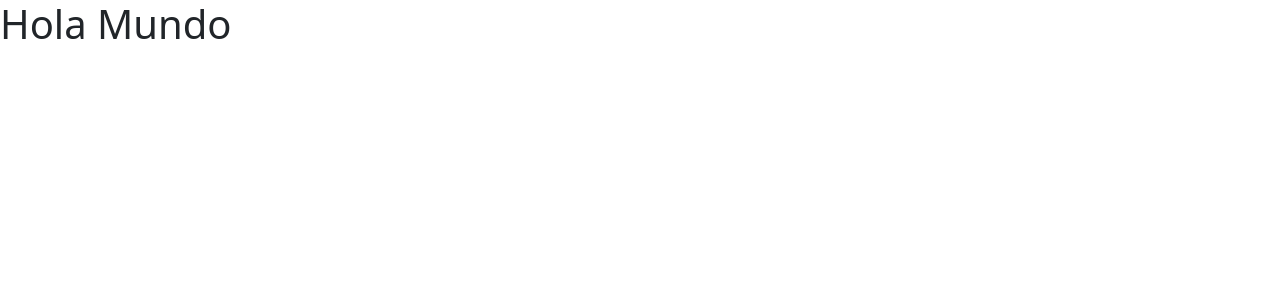
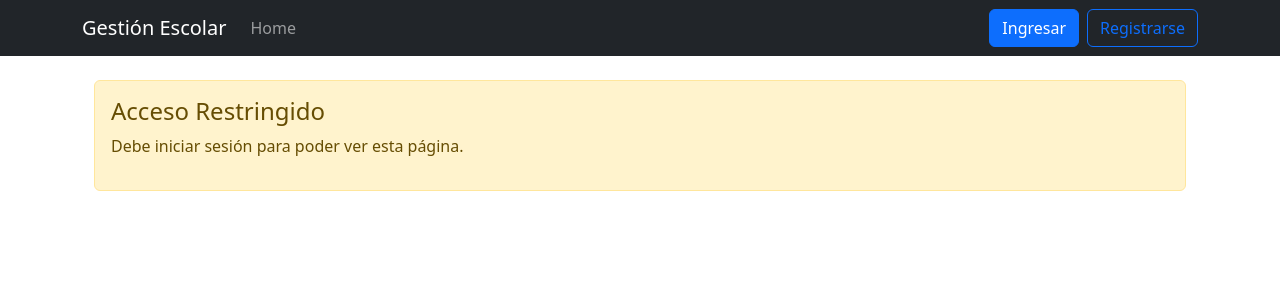
Before and after one commit to LUQU33/Tp3-Prog4-UTN, a React app in the folder frontend/: page /notas in a window 1280 px wide. Shown: the top 300 px of the page. Built offline with nearby package versions, Linux system fonts and the light colour scheme; the HTML template or start-up script is replaced by a standard one.

Commit message:
Reestructurizacion de carpetas y archivos del front siguiendo buenas practicas, y pruebas exitosas del funcionamiento del Login y Registro de usuarios

```diff
--- a/frontend/package.json
+++ b/frontend/package.json
@@ -13,7 +13,8 @@
     "@popperjs/core": "^2.11.8",
     "bootstrap": "^5.3.8",
     "react": "^19.2.0",
-    "react-dom": "^19.2.0"
+    "react-dom": "^19.2.0",
+    "react-router-dom": "^7.9.6"
   },
   "devDependencies": {
     "@eslint/js": "^9.39.1",
--- a/frontend/src/App.jsx
+++ b/frontend/src/App.jsx
@@ -1,12 +1,54 @@
-import { useState } from 'react'
+import { Routes, Route } from 'react-router-dom';
+import { Layout } from './components/layout/Layout';
+import { AuthPage } from './features/auth/Auth.jsx';
+// Paginas
+import { HomePage } from './pages/HomePage.jsx';
+import { Alumnos } from './features/alumnos/Alumnos.jsx';
+import { Materias } from './features/materias/Materias.jsx';
+import { Notas } from './features/notas/Notas.jsx';
+import { NotFoundPage } from './pages/NotFoundPage';
 
 function App() {
-  const [count, setCount] = useState(0)
+  return (
+    <Routes>
+      {/* --- Rutas Públicas y Layout --- */}
+      <Route path='/' element={<Layout />}>
 
-  return (
-    <>
-      <h1>Hola Mundo</h1>
-    </>
+        {/* Ruta índice (homepage) */}
+        <Route index element={<HomePage />} />
+
+        {/* --- Rutas Protegidas --- */}
+        <Route
+          path='alumnos'
+          element={
+            <AuthPage>
+              <Alumnos />
+            </AuthPage>
+          }
+        />
+
+        <Route
+          path='materias'
+          element={
+            <AuthPage>
+              <Materias />
+            </AuthPage>
+          }
+        />
+
+        <Route
+          path='notas'
+          element={
+            <AuthPage>
+              <Notas />
+            </AuthPage>
+          }
+        />
+
+        {/* Ruta "Catch-all" para 404 */}
+        <Route path="*" element={<NotFoundPage />} />
+      </Route>
+    </Routes>
   )
 }
 
--- /dev/null
+++ b/frontend/src/components/layout/Layout.jsx
@@ -0,0 +1,59 @@
+import { Outlet, Link } from 'react-router-dom';
+import { Login } from '../../features/auth/Login.jsx';
+import { Register } from '../../features/auth/Register.jsx';
+import { useAuth } from '../../features/auth/Auth.jsx';
+
+export const Layout = () => {
+    const { isAuthenticated } = useAuth();
+
+    return (
+        <>
+            {/* --- Barra de Navegación --- */}
+            <nav className="navbar navbar-expand-lg navbar-dark bg-dark">
+                <div className="container">
+                    <Link className="navbar-brand" to="/">Gestión Escolar</Link>
+
+                    <button className="navbar-toggler" type="button" data-bs-toggle="collapse" data-bs-target="#navbarNav">
+                        <span className="navbar-toggler-icon"></span>
+                    </button>
+
+                    <div className="collapse navbar-collapse" id="navbarNav">
+                        {/* Links de navegación (a la izquierda) */}
+                        <ul className="navbar-nav me-auto">
+                            <li className="nav-item">
+                                <Link className="nav-link" to="/">Home</Link>
+                            </li>
+
+                            {/* Solo mostramos estos links si está autenticado */}
+                            {isAuthenticated && (
+                                <>
+                                <li className="nav-item">
+                                    <Link className="nav-link" to="/alumnos">Alumnos</Link>
+                                </li>
+                                <li className="nav-item">
+                                    <Link className="nav-link" to="/materias">Materias</Link>
+                                </li>
+                                <li className="nav-item">
+                                    <Link className="nav-link" to="/notas">Notas</Link>
+                                </li>
+                                </>
+                            )}
+                        </ul>
+
+                        {/* Botones de Login/Registro */}
+                        <div className="d-flex gap-2">
+                            <Login />
+                            <Register />
+                        </div>
+                    </div>
+                </div>
+            </nav>
+
+            {/* --- Contenido de la Página --- */}
+            <main className="container mt-4">
+                {/* Outlet renderiza el componente de la ruta actual (Home, Alumnos, etc.) */}
+                <Outlet />
+            </main>
+        </>
+    )
+}
--- /dev/null
+++ b/frontend/src/features/alumnos/Alumnos.jsx
@@ -0,0 +1,4 @@
+export const Alumnos = () => {
+    // Aquí es donde luego usarás fetchAuth para pedir la lista de alumnos
+    return <h1>Gestión de Alumnos</h1>;
+};
--- a/frontend/src/auth/Auth.jsx
+++ b/frontend/src/features/auth/Auth.jsx
@@ -1,4 +1,3 @@
-
 import { createContext, useContext, useState } from "react";
 
 // Contexto para compartir el estado de autenticacion
@@ -27,7 +26,13 @@ export const AuthProvider = ({ children }) => {
             const session = await response.json();
 
             if (!response.ok && response.status === 400){
-                throw new Error(session.error || 'Error de credenciales')
+                // Capturamos el error del backend
+                let errorMessage = session.error || 'Error de credenciales';
+                // Si es un error de express-validator, lo formateamos
+                if (session.errores && Array.isArray(session.errores)) {
+                    errorMessage = session.errores.map((err) => err.msg).join(" ");
+                }
+                throw new Error(errorMessage);
             }
 
             setToken(session.token);
--- a/frontend/src/pages/LoginPage.jsx
+++ b/frontend/src/features/auth/Login.jsx
@@ -1,7 +1,7 @@
 import { useState } from "react";
-import { useAuth } from "../auth/Auth.jsx";
+import { useAuth } from "./Auth";
 
-export const LoginPage = () => {
+export const Login = () => {
     // Obtenemos todo lo necesario del contexto de autenticacion
     const { error, login, isAuthenticated, logout, username } = useAuth();
 
--- a/frontend/src/pages/RegisterPage.jsx
+++ b/frontend/src/features/auth/Register.jsx
@@ -1,7 +1,7 @@
 import { useState } from "react";
-import { useAuth } from "../auth/Auth";
+import { useAuth } from "./Auth";
 
-export const RegisterPage = () => {
+export const Register = () => {
     const { isAuthenticated } = useAuth();
 
     const [open, setOpen] = useState(false);
@@ -34,9 +34,9 @@ export const RegisterPage = () => {
             let errorMessage = "Error al registrar el usuario.";
             if (data.error) {
             errorMessage = data.error;
-            } else if (data.errors && Array.isArray(data.errors)) {
+            } else if (data.errores && Array.isArray(data.errores)) {
             // Para errores de express-validator
-            errorMessage = data.errors.map((err) => err.msg).join(" ");
+            errorMessage = data.errores.map((err) => err.msg).join(" ");
             }
             throw new Error(errorMessage);
         }
--- /dev/null
+++ b/frontend/src/features/materias/Materias.jsx
@@ -0,0 +1,4 @@
+export const Materias = () => {
+    // Aquí es donde luego usarás fetchAuth para pedir la lista de materias
+    return <h1>Gestión de Materias</h1>;
+};
--- /dev/null
+++ b/frontend/src/features/notas/Notas.jsx
@@ -0,0 +1,3 @@
+export const Notas = () => {
+    return <h1>Gestión de Notas</h1>;
+};
--- a/frontend/src/main.jsx
+++ b/frontend/src/main.jsx
@@ -1,15 +1,18 @@
 import { StrictMode } from 'react'
 import { createRoot } from 'react-dom/client'
+import { BrowserRouter } from 'react-router-dom';
 // Estilos de Bootstrap
 import 'bootstrap/dist/css/bootstrap.min.css';
 // Resto de componentes
 import App from './App.jsx'
-import { AuthPage, AuthProvider, AuthRol } from './auth/Auth.jsx';
-
-
+import { AuthProvider } from './features/auth/Auth.jsx';
 
 createRoot(document.getElementById('root')).render(
   <StrictMode>
-    <App />
+    <AuthProvider>
+      <BrowserRouter>
+        <App />
+      </BrowserRouter>
+    </AuthProvider>
   </StrictMode>,
 )
--- /dev/null
+++ b/frontend/src/pages/HomePage.jsx
@@ -0,0 +1,8 @@
+export const HomePage = () => {
+    return (
+        <div>
+        <h1>Bienvenido al Sistema de Gestión Escolar</h1>
+        <p>Utilice la barra de navegación para gestionar alumnos, materias y notas.</p>
+        </div>
+    );
+};
--- /dev/null
+++ b/frontend/src/pages/NotFoundPage.jsx
@@ -0,0 +1,3 @@
+export const NotFoundPage = () => {
+    return <h1>404 - Página No Encontrada</h1>;
+};
```
Also changed, not shown: 1 other file (tests, documents, lock files or other folders).
